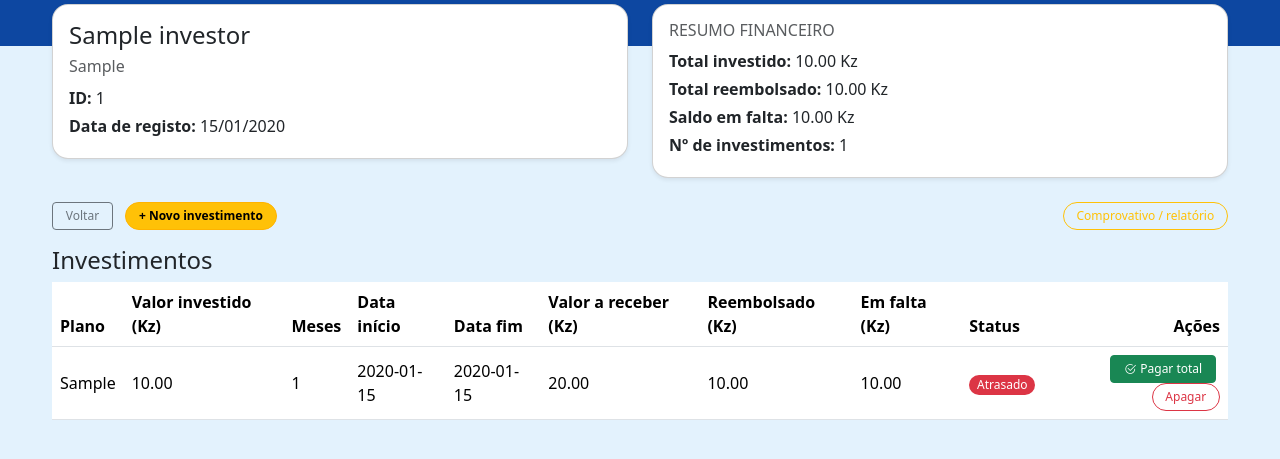
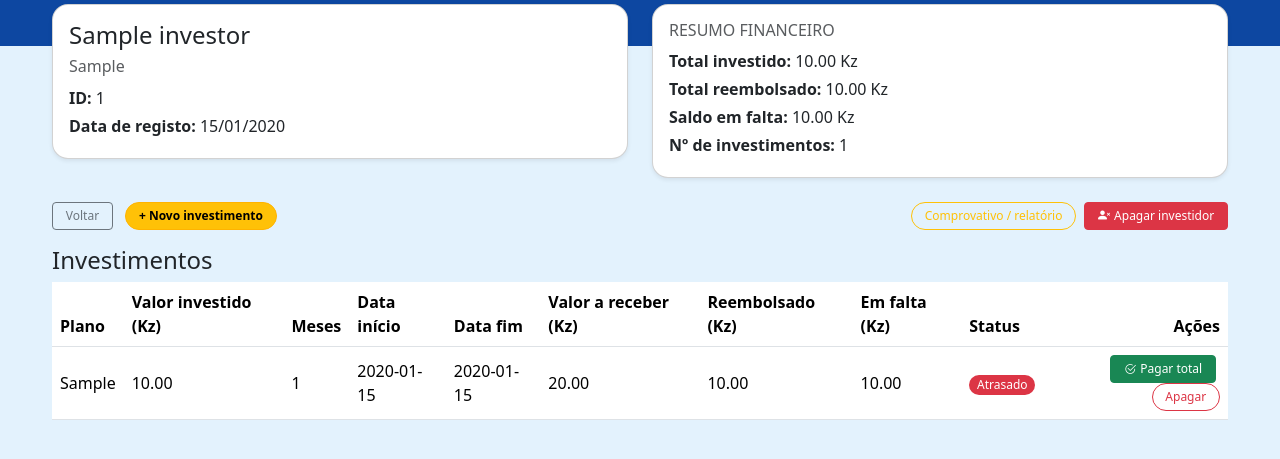
Before and after one commit to Pak744/ukamba-investment, a Flask app: page /investidor/1 in a window 1280 px wide. Shown: the part 130-589 px from the top of the page. Run offline with Flask 3, Linux system fonts and the light colour scheme; a user stored in the database is signed in; tables that the repository leaves empty hold one stand-in row (values such as "Sample post").

Commit message:
Add delete investor feature

```diff
--- a/main.py
+++ b/main.py
@@ -172,10 +172,8 @@ def ensure_user_table_columns():
     # --- is_active ---
     if "is_active" not in cols:
         try:
-            # Postgres (tabela "user" precisa de aspas)
             db.session.execute(text('ALTER TABLE "user" ADD COLUMN IF NOT EXISTS is_active BOOLEAN DEFAULT TRUE'))
         except Exception:
-            # SQLite fallback (não tem IF NOT EXISTS)
             try:
                 db.session.execute(text("ALTER TABLE user ADD COLUMN is_active BOOLEAN DEFAULT 1"))
             except Exception:
@@ -210,16 +208,12 @@ def init_db_and_seed_admin():
         # 🔧 garante colunas ANTES de consultar User.query (evita crash no Render)
         ensure_user_table_columns()
 
-        # Admin inicial via env (mais seguro)
-        # Configure no Render:
-        # ADMIN_USERNAME, ADMIN_PASSWORD
         admin_username = os.environ.get("ADMIN_USERNAME", "admin")
         admin_password = os.environ.get("ADMIN_PASSWORD", None)
 
         existing_admin = User.query.filter_by(username=admin_username).first()
         if not existing_admin:
             if not admin_password:
-                # fallback dev
                 admin_password = "123456"
 
             u = User(username=admin_username, role="admin", is_active=True)
@@ -229,7 +223,6 @@ def init_db_and_seed_admin():
             print(f"[OK] Admin criado: {admin_username} / (senha definida no ENV ou fallback)")
 
 
-# roda no import (funciona com gunicorn/render)
 init_db_and_seed_admin()
 
 
@@ -443,7 +436,6 @@ def pay_in_full(investment_id):
 
     total_previsto = float(investment.valor_total_a_receber())
 
-    # Se já estiver pago, não faz nada
     if float(investment.valor_reembolsado) >= total_previsto:
         flash("Este investimento já está marcado como pago.", "info")
         return redirect(url_for("investor_detail", investor_id=investment.investor_id))
@@ -453,6 +445,26 @@ def pay_in_full(investment_id):
 
     flash("✅ Investimento marcado como PAGO (total) com sucesso!", "success")
     return redirect(url_for("investor_detail", investor_id=investment.investor_id))
+
+
+# -------------------------------------------------
+# ✅ DELETAR INVESTIDOR (somente admin)
+# - Apaga também todos os investimentos do investidor
+# -------------------------------------------------
+
+@app.route("/investidor/<int:investor_id>/deletar", methods=["POST"])
+@require_roles("admin")
+def delete_investor(investor_id):
+    investor = Investor.query.get_or_404(investor_id)
+
+    # apaga investimentos antes (evita erro de FK no Postgres)
+    Investment.query.filter_by(investor_id=investor.id).delete(synchronize_session=False)
+
+    db.session.delete(investor)
+    db.session.commit()
+
+    flash("Investidor apagado com sucesso!", "info")
+    return redirect(url_for("dashboard"))
 
 
 # -------------------------------------------------
--- a/templates/investor_detail.html
+++ b/templates/investor_detail.html
@@ -46,7 +46,7 @@
   </div>
 </div>
 
-<div class="d-flex justify-content-between align-items-center mb-3">
+<div class="d-flex justify-content-between align-items-center mb-3 flex-wrap gap-2">
   <div>
     <a href="{{ url_for('dashboard') }}" class="btn btn-outline-secondary btn-sm me-2">
       Voltar
@@ -60,10 +60,24 @@
     {% endif %}
   </div>
 
-  <a href="{{ url_for('investor_report', investor_id=investor.id) }}"
-     class="btn btn-outline-primary btn-sm" target="_blank">
-    Comprovativo / relatório
-  </a>
+  <div class="d-flex align-items-center gap-2">
+    <a href="{{ url_for('investor_report', investor_id=investor.id) }}"
+       class="btn btn-outline-primary btn-sm" target="_blank">
+      Comprovativo / relatório
+    </a>
+
+    <!-- ✅ APAGAR INVESTIDOR (somente admin) -->
+    {% if current_user.role == "admin" %}
+    <form method="post"
+          action="{{ url_for('delete_investor', investor_id=investor.id) }}"
+          onsubmit="return confirm('TEM CERTEZA?\n\nIsto vai apagar o investidor e TODOS os investimentos dele.\nEsta ação NÃO pode ser desfeita.');"
+          class="d-inline">
+      <button type="submit" class="btn btn-sm btn-danger">
+        <i class="bi bi-person-x-fill me-1"></i>Apagar investidor
+      </button>
+    </form>
+    {% endif %}
+  </div>
 </div>
 
 <h4 class="mb-2">Investimentos</h4>
@@ -120,7 +134,7 @@
           </form>
           {% endif %}
 
-          <!-- ✅ APAGAR (somente admin) -->
+          <!-- ✅ APAGAR INVESTIMENTO (somente admin) -->
           {% if current_user.role == "admin" %}
           <form method="post"
                 action="{{ url_for('delete_investment', investment_id=inv.id) }}"
```
Also changed, not shown: instance/ukamba.db.
